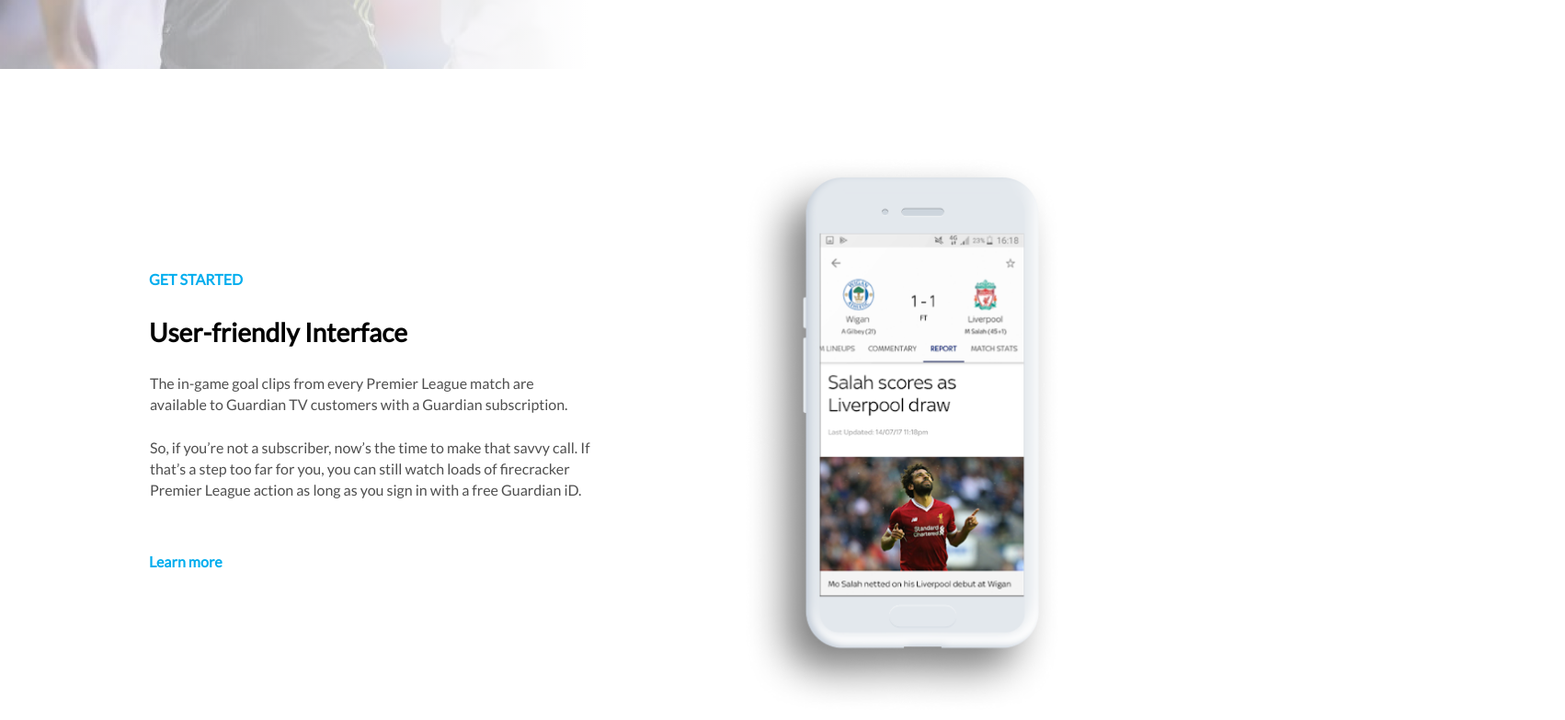
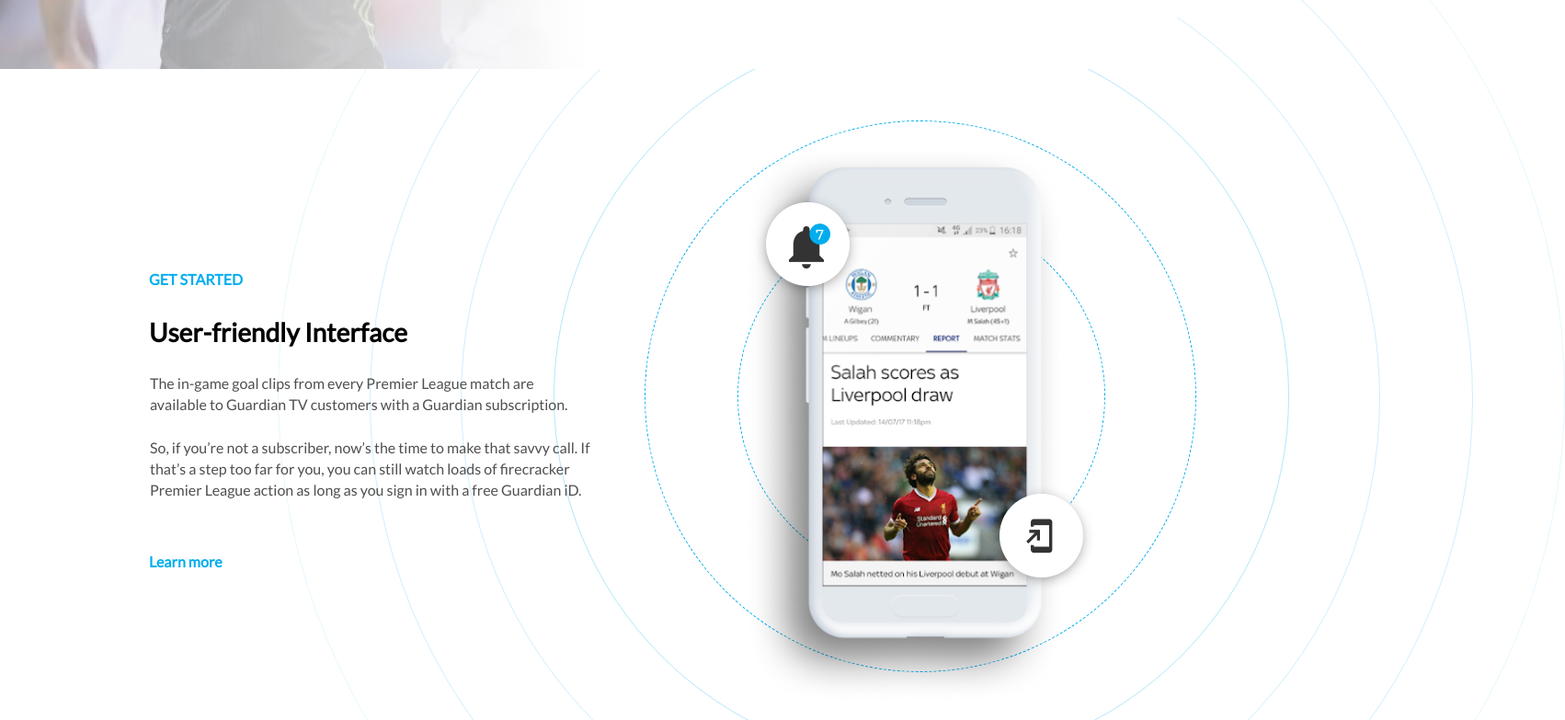
Before and after one commit to YuriiMatsiv/Mobile_App, a website: page src/index.html in a window 1280 px wide. Shown: the part 1317-2100 px from the top of the page at 92% size, 1702 px wide, since content can reach past the window. Drawn offline with Linux system fonts and the light colour scheme.

Commit message:
round_fix

```diff
--- a/src/index.html
+++ b/src/index.html
@@ -85,17 +85,23 @@
       </div>
     </div>
     <div class="right_thirdSection">
-      <div class="thirdRound">
-        <div class="secondRound">
-          <div class="firstRound">
-            <img src="images/Mobile_photo.png" alt="phone photo" class="phone_photo">
-          </div>
-        </div>
-      </div>
+      <img src="images/Mobile_photo.png" alt="phone photo" class="phone_photo">
+      <img src="images/Ring_.png" alt="" class="ring_imege">
+      <img src="images/Coll_.png" alt="" class="incoming_coll_image">
+
+      <div class="first_round"></div>
+      <div class="second_round"></div>
+      <div class="third_round"></div>
+      <div class="forth_round"></div>
+      <div class="fifth_round"></div>
+      <div class="six_round"></div>
+
+
     </div>
+
   </section>
 
-  <section>
+  <section class="features">
     <h2>Features That Will Tailor Your Experience</h2>
     <ul>
       <li><img src="images/Vector.png" alt="picture">• Video highlights for every Premier League and English Football
--- a/src/main.css
+++ b/src/main.css
@@ -13,6 +13,8 @@
   --Color_h3: #00adee;
   --Color_text: #4f4f4f;
   --Color_for_section: #f4f6f9;
+  --Color_for_round: #00adee;
+  --Color_blue: #00adee;
   --Link_color: #00adee;
   --LATO: "Lato", sans-serif;
 }
@@ -79,7 +81,9 @@
 }
 
 .left-side {
-  background: linear-gradient(to right, rgba(255, 255, 255, 0) 0, rgba(255, 255, 255, 1) 100%), url("images/Background2.png");
+  background: linear-gradient(to right, rgba(255, 255, 255, 0) 0,
+  rgba(255, 255, 255, 1) 100%),
+    url("images/Background2.png");
   background-repeat: no-repeat;
   background-color: rgba(0, 0, 0, 0.1);
   position: relative;
@@ -171,7 +175,6 @@
   position: absolute;
   top: 296px;
   left: 269px;
-
 }
 
 .rightside {
@@ -180,6 +183,7 @@
 
 .rightside {
   padding: 118px 0 0 123px;
+  background-color: white;
 
 }
 
@@ -255,6 +259,7 @@
 input:checked[type="checkbox"]::before {
   left: 12px;
 }
+
 /*end of button-click*/
 
 .thirdSection {
@@ -265,12 +270,6 @@
 .thirdSectionLeft {
   padding: 202px 0 250px 162px;
   flex-basis: 50%;
-}
-
-.right_thirdSection {
-  flex-basis: 50%;
-  align-self: center;
-
 }
 
 .text_thirdSection {
@@ -293,9 +292,102 @@
   margin-bottom: 50px;
 }
 
+.right_thirdSection {
+  flex-basis: 50%;
+  position: relative;
+}
+
 .phone_photo {
   width: 627px;
   height: 610px;
   object-fit: contain;
-  margin-left: 25px;
+  position: absolute;
+  top: 81px;
+  left: 28px;
 }
+
+.ring_imege {
+  position: absolute;
+  top: 132px;
+  left: 175px;
+}
+
+.incoming_coll_image {
+  position: absolute;
+  top: 449px;
+  left: 429px;
+}
+
+.first_round {
+  height: 400px;
+  width: 400px;
+  border-radius: 50%;
+  border: 1px dashed var(--Color_for_round);
+  position: absolute;
+  top: 156px;
+  left: 160px;
+  z-index: -1;
+}
+
+.second_round {
+  height: 600px;
+  width: 600px;
+  border-radius: 50%;
+  border: 1px dashed var(--Color_for_round);
+  position: absolute;
+  top: 56px;
+  left: 59px;
+  z-index: -1;
+}
+
+.third_round {
+  height: 800px;
+  width: 800px;
+  border-radius: 50%;
+  border: 1px solid var(--Color_for_round);
+  position: absolute;
+  top: -44px;
+  left: -40px;
+  z-index: -1;
+  opacity: 0.3;
+}
+
+.forth_round {
+  height: 1000px;
+  width: 1000px;
+  border-radius: 50%;
+  border: 1px solid var(--Color_for_round);
+  position: absolute;
+  top: -142px;
+  left: -141px;
+  z-index: -1;
+  opacity: 0.2;
+}
+
+.fifth_round {
+  height: 1200px;
+  width: 1200px;
+  border-radius: 50%;
+  border: 1px solid var(--Color_for_round);
+  position: absolute;
+  top: -241px;
+  left: -240px;
+  z-index: -1;
+  opacity: 0.2;
+}
+
+.six_round {
+  height: 1400px;
+  width: 1400px;
+  border-radius: 50%;
+  border: 1px solid var(--Color_for_round);
+  position: absolute;
+  top: -347px;
+  left: -340px;
+  z-index: -1;
+  opacity: 0.1;
+}
+
+.features {
+  background-color: var(--Color_blue);
+}
```
Also changed, not shown: 1 other file.
